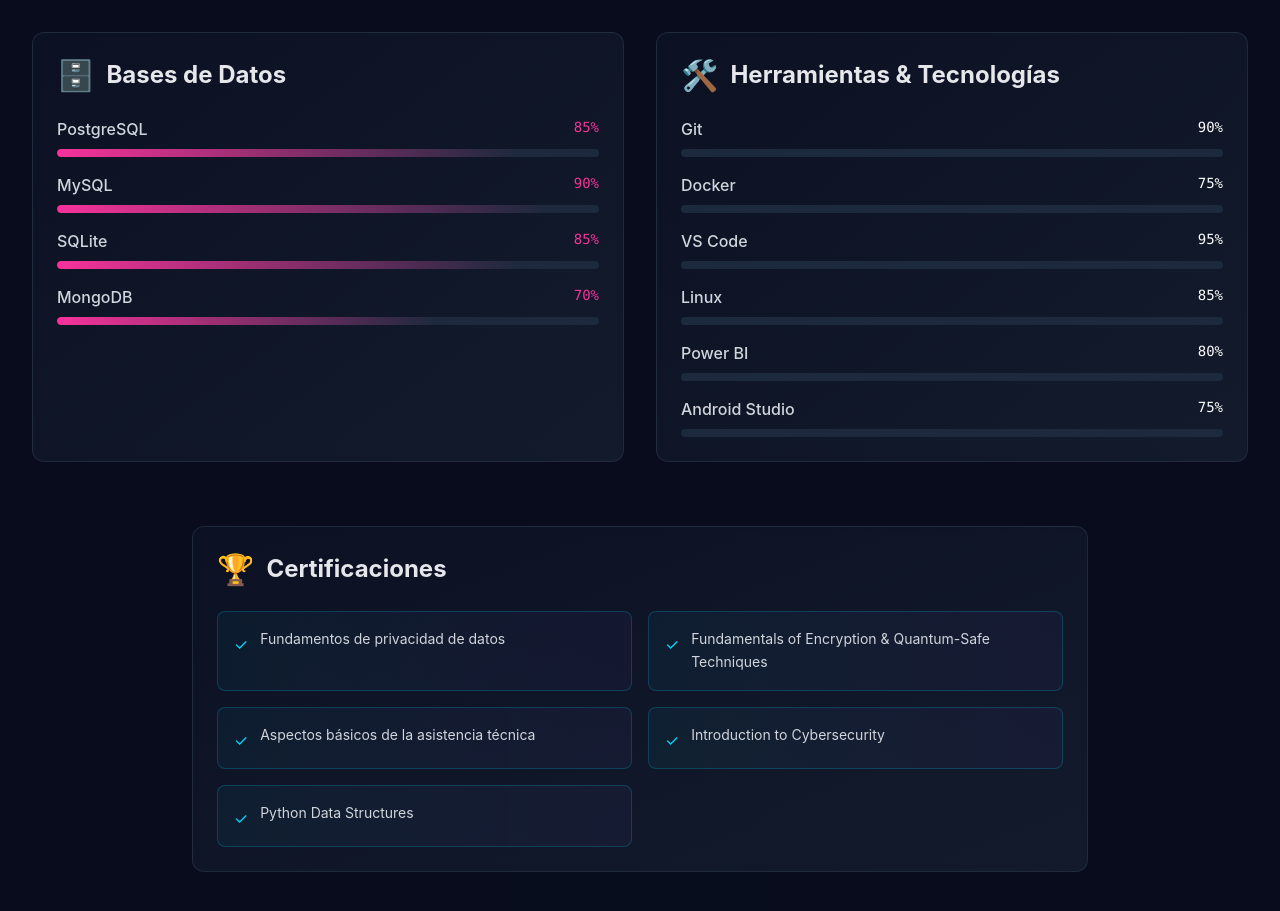
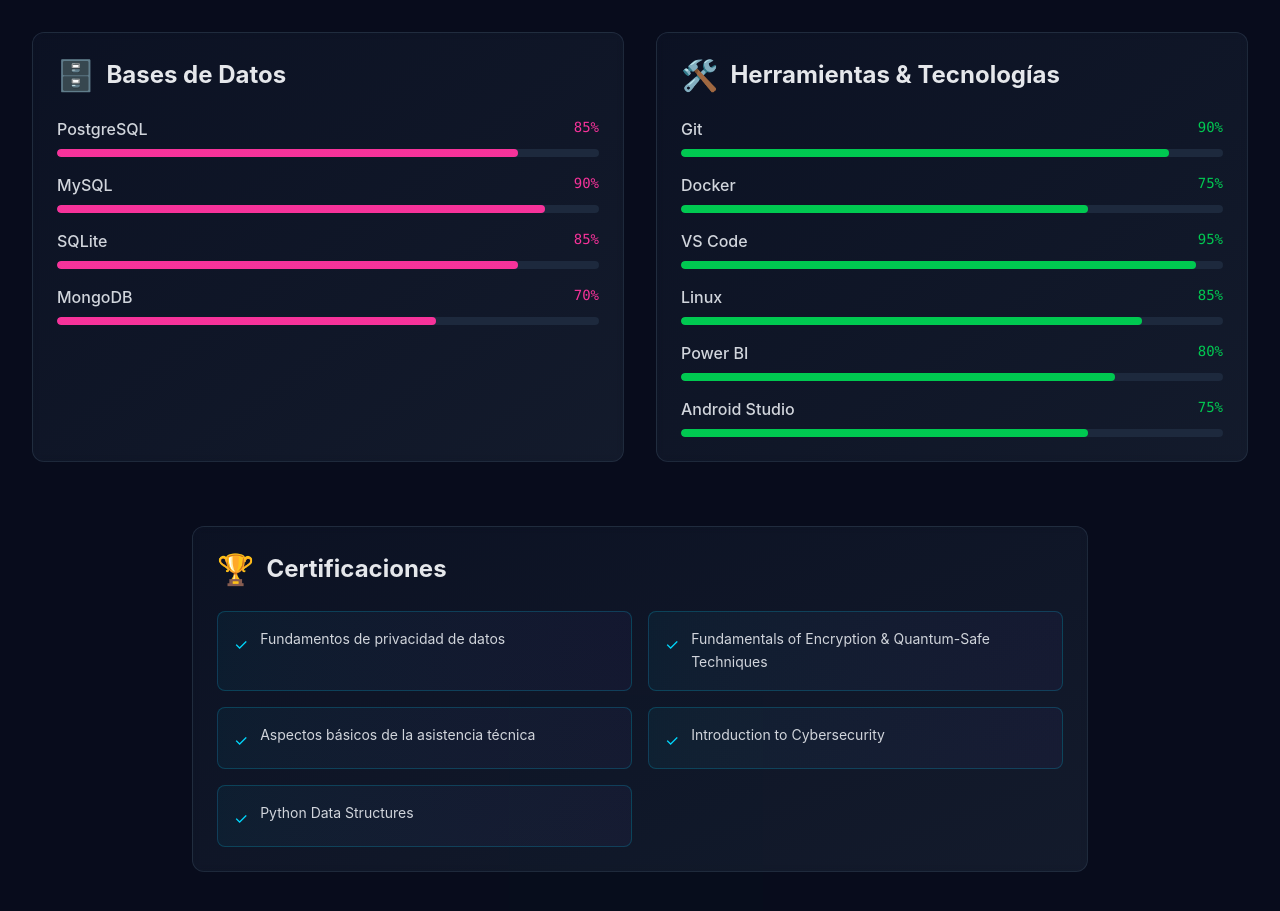
Before and after one commit to EdsonTovaR/PORTAFOLIO, a React (Vite) app in the folder mi-portafolio/: page / in a window 1280 px wide. Shown: the part 4894-5805 px from the top of the page. Built offline with nearby package versions, Linux system fonts and the light colour scheme.

Commit message:
Correccion de color en skills

```diff
--- a/mi-portafolio/tailwind.config.js
+++ b/mi-portafolio/tailwind.config.js
@@ -3,6 +3,14 @@
   content: [
     "./index.html",
     "./src/**/*.{js,ts,jsx,tsx}",
+  ],
+  safelist: [
+    'text-pink-500',
+    'from-pink-500',
+    'to-pink-500',
+    'text-green-500',
+    'from-green-500',
+    'to-green-500'
   ],
   theme: {
     extend: {
```
